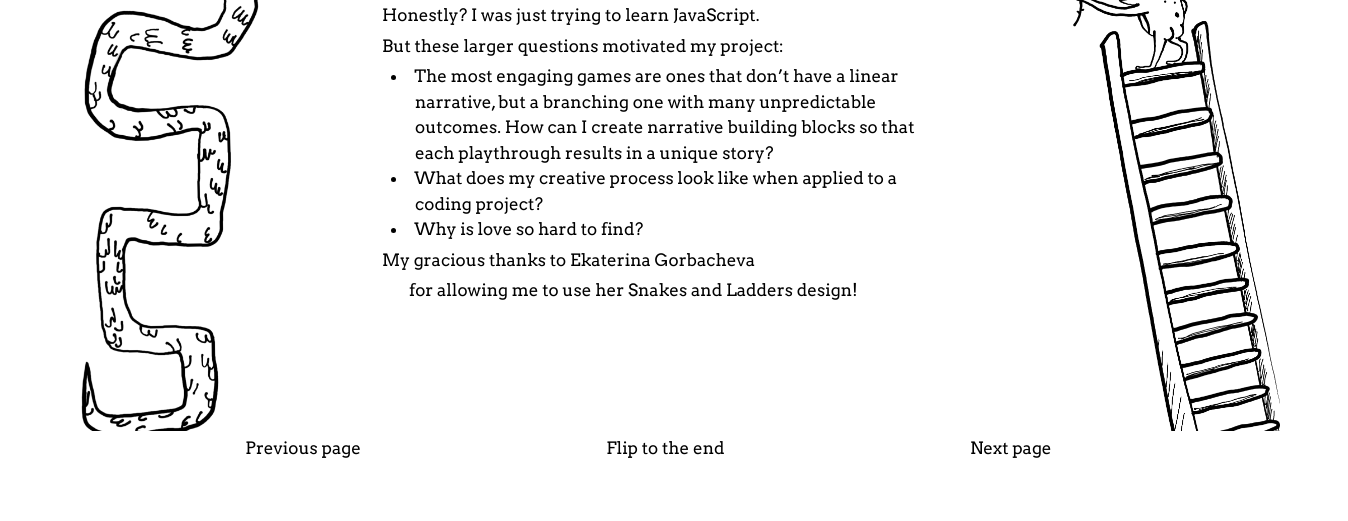
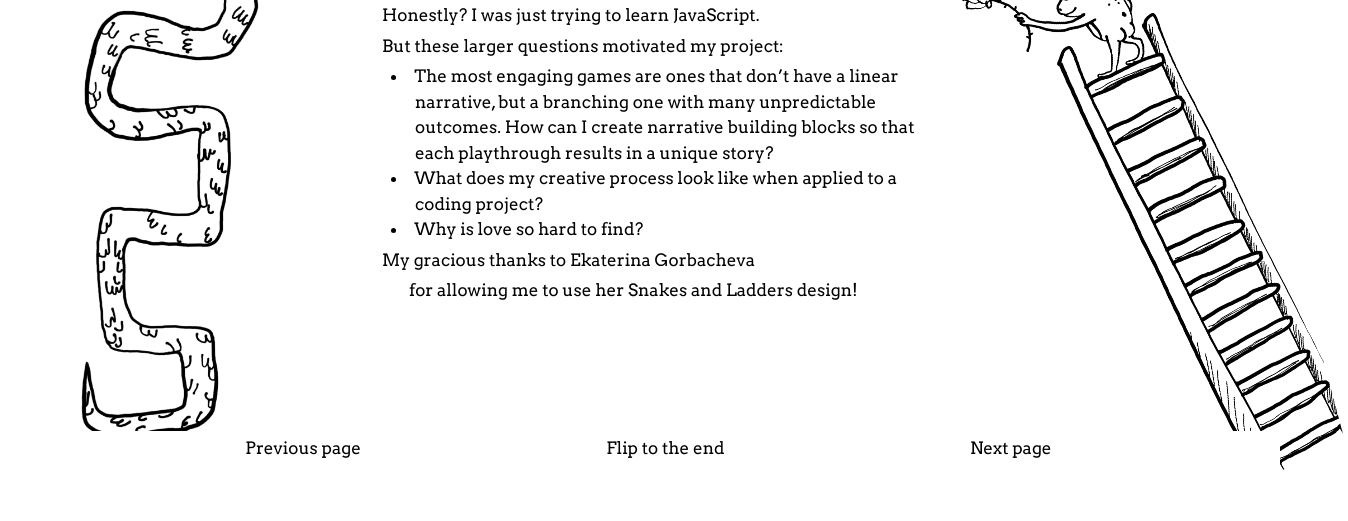
Before and after one commit to lyliali/shel, a plain HTML site: page html/projects/snakes.html in a window 1280 px wide. Shown: the part 304-825 px from the top of the page, 1348 px wide, since content can reach past the window. Before the commit the page ends 800 px from the top, so only its background shows below. Drawn offline with Linux system fonts and the light colour scheme.

Commit message:
add a wee tilt

```diff
--- a/app/scss/snakes.css
+++ b/app/scss/snakes.css
@@ -22,4 +22,5 @@ h1 {
 #frog {
     bottom: 0;
     right: 0;
+    transform: rotate(-15deg);
 }
```
